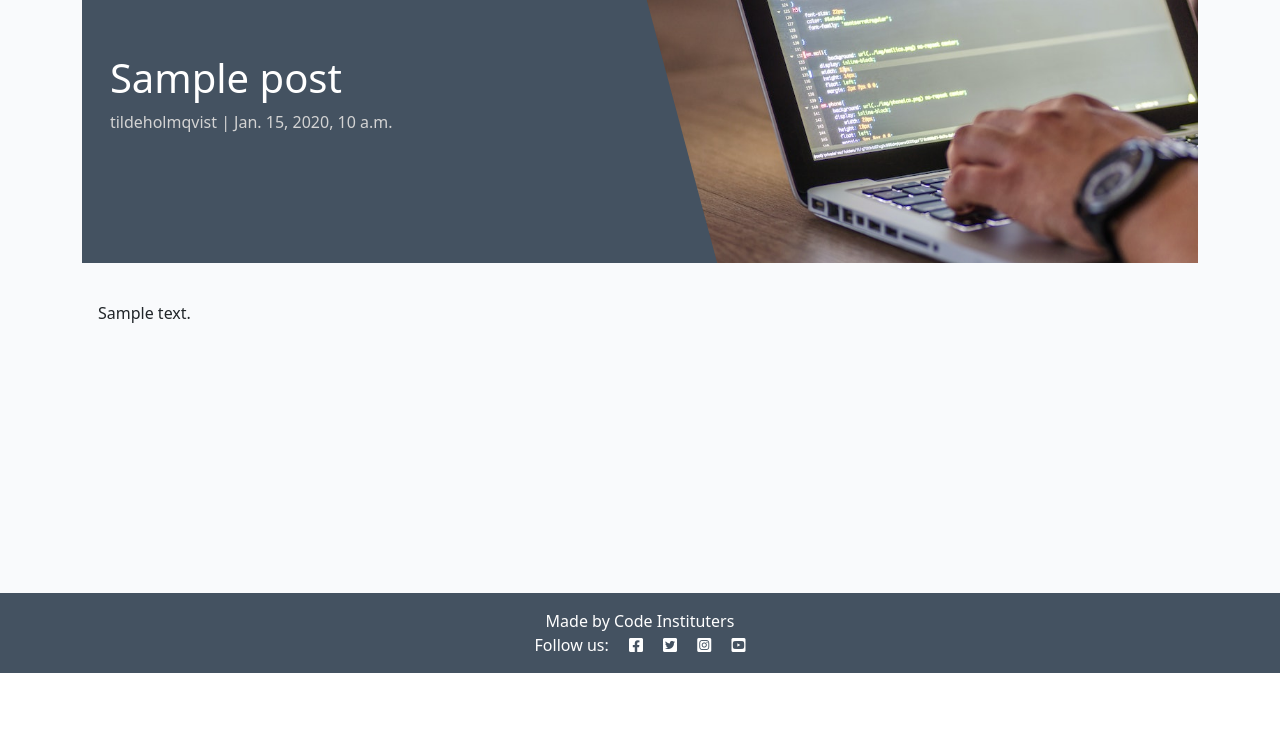
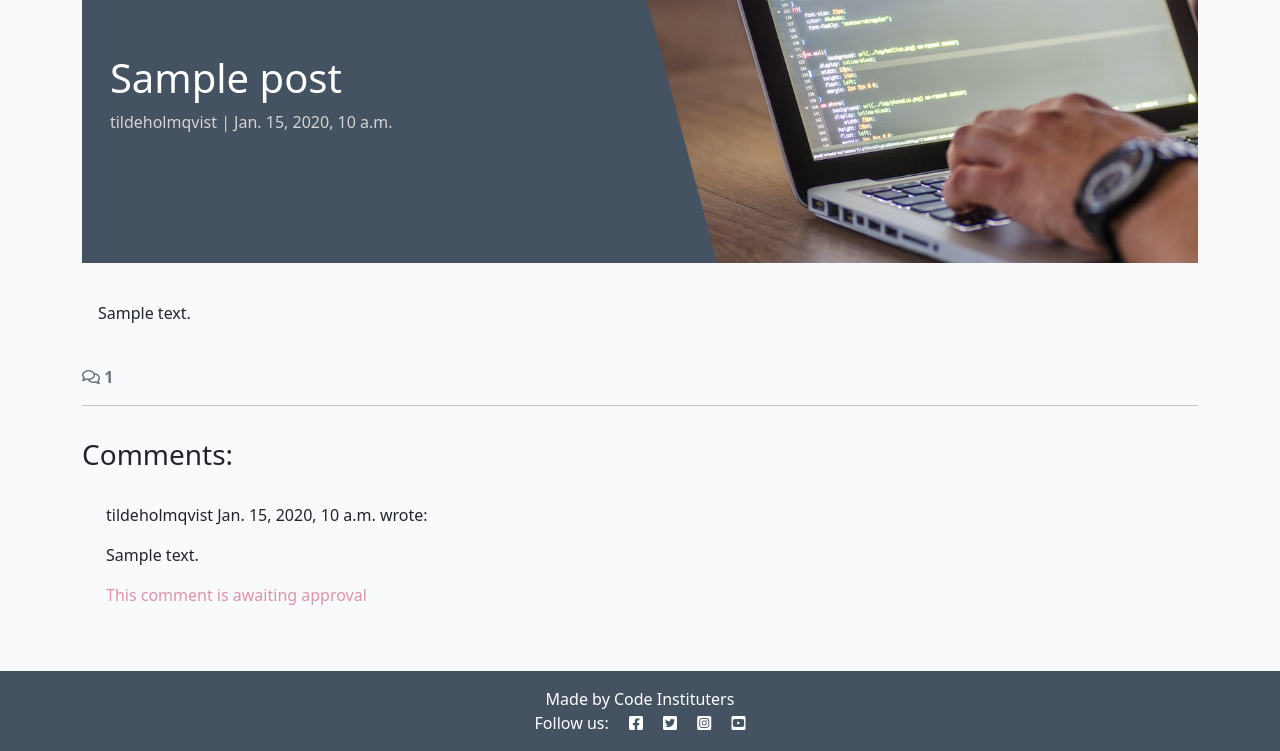
Before and after one commit to tildeholmqvist/django-blog, a Django app: a page that uses blog/templates/blog/post_detail.html in a window 1280 px wide. Shown: the part 127-878 px from the top of the page. Before the commit the page ends 800 px from the top, so only its background shows below. Run offline with Django 4.2, Linux system fonts and the light colour scheme; a user stored in the database is signed in; data comes from the database, SQL or seed files in the repository; tables that the repository leaves empty hold one stand-in row (values such as "Sample post").

Commit message:
adding the comments

```diff
--- a/blog/templates/blog/post_detail.html
+++ b/blog/templates/blog/post_detail.html
@@ -29,6 +29,46 @@
             </div>
         </div>
     </div>
+    <!-- Displaying count of comments -->
+  <div class="row">
+    <div class="col-12">
+      <strong class="text-secondary">
+        <i class="far fa-comments"></i> {{ comment_count }}
+      </strong>
+    </div>
+    <div class="col-12">
+      <hr>
+    </div>
+  </div>
+  <!-- Displaying Comments -->
+  <div class="row">
+    <div class="col-md-8 card mb-4  mt-3 ">
+      <h3>Comments:</h3>
+      <div class="card-body">
+        <!-- We want a for loop inside the empty control tags
+          to iterate through each comment in comments -->
+        {% for comment in comments %}
+        <div class="p-2 comments {% if not comment.apporoved and comment.author == user %} faded{% elif not comment.apporoved %} d-none{% endif %}">
+          <p class="font-weight-bold">
+            {{ comment.author }}
+            <span class="font-weight-normal">
+              {{ comment.created_on }}
+            </span> wrote:
+          </p>
+          <div id="comment{{ comment.id }}">
+            {{ comment.body | linebreaks }}
+          </div>
+          {% if not comment.approved and comment.author == user %}
+          <p class="approval">
+            This comment is awaiting approval
+          </p>
+          {% endif %}
+        </div>
+        <!-- Our for loop ends here -->
+        {% endfor %}
+      </div>
+    </div>
+  </div>
 </div>
 
 {% endblock content %}
--- a/blog/views.py
+++ b/blog/views.py
@@ -26,4 +26,15 @@
     """
     queryset = Post.objects.filter(status=1)
     post = get_object_or_404(queryset, slug=slug)
-    return render(request, "blog/post_detail.html", {"post": post},)
+    comments = post.comments.all().order_by("-created_on")
+    comment_count = post.comments.filter(apporoved=True).count()
+
+    return render(
+        request,
+        "blog/post_detail.html",
+        {
+            "post": post,
+            "comments": comments,
+            "comment_count": comment_count,
+        },
+    )
```
